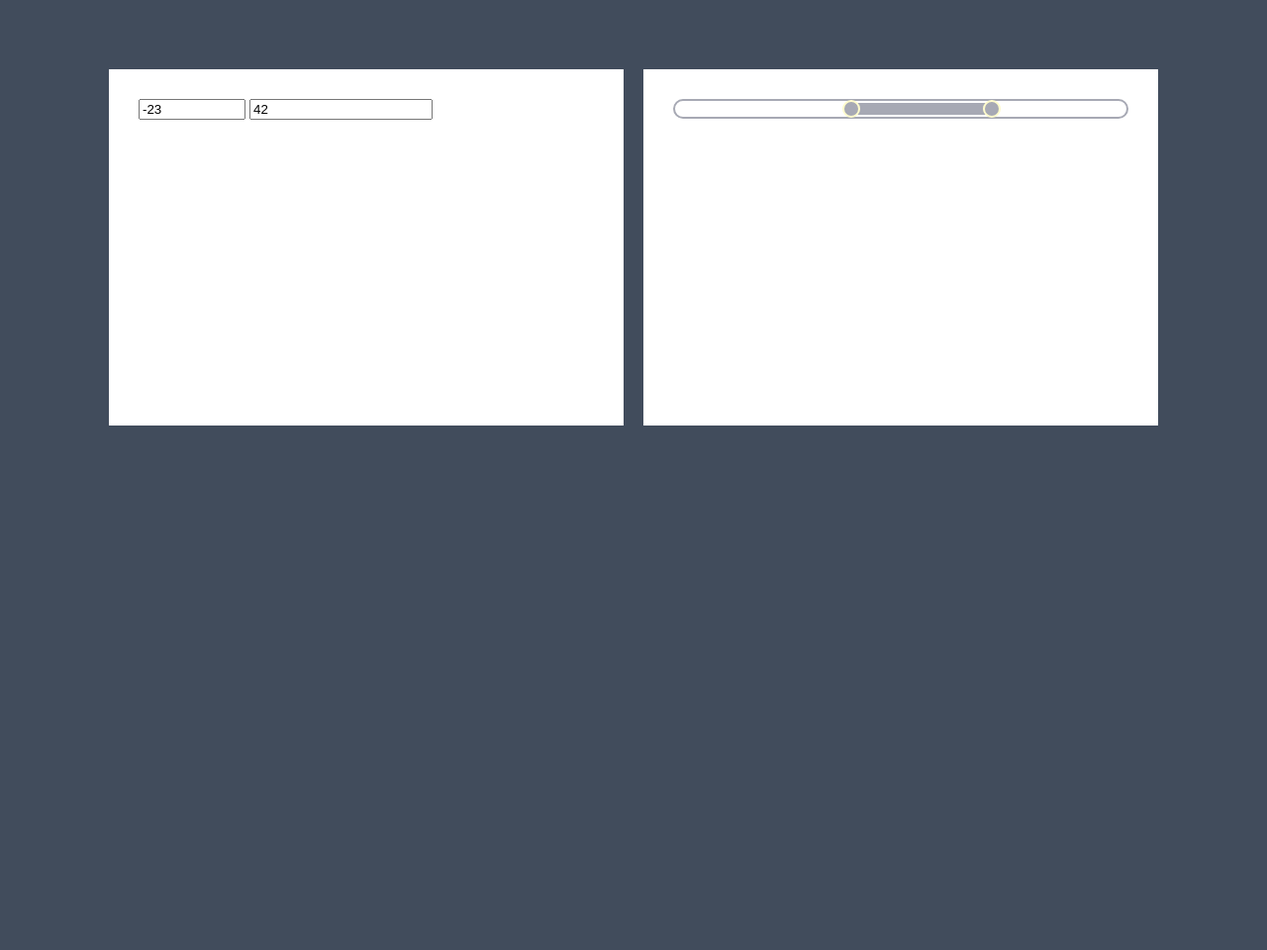
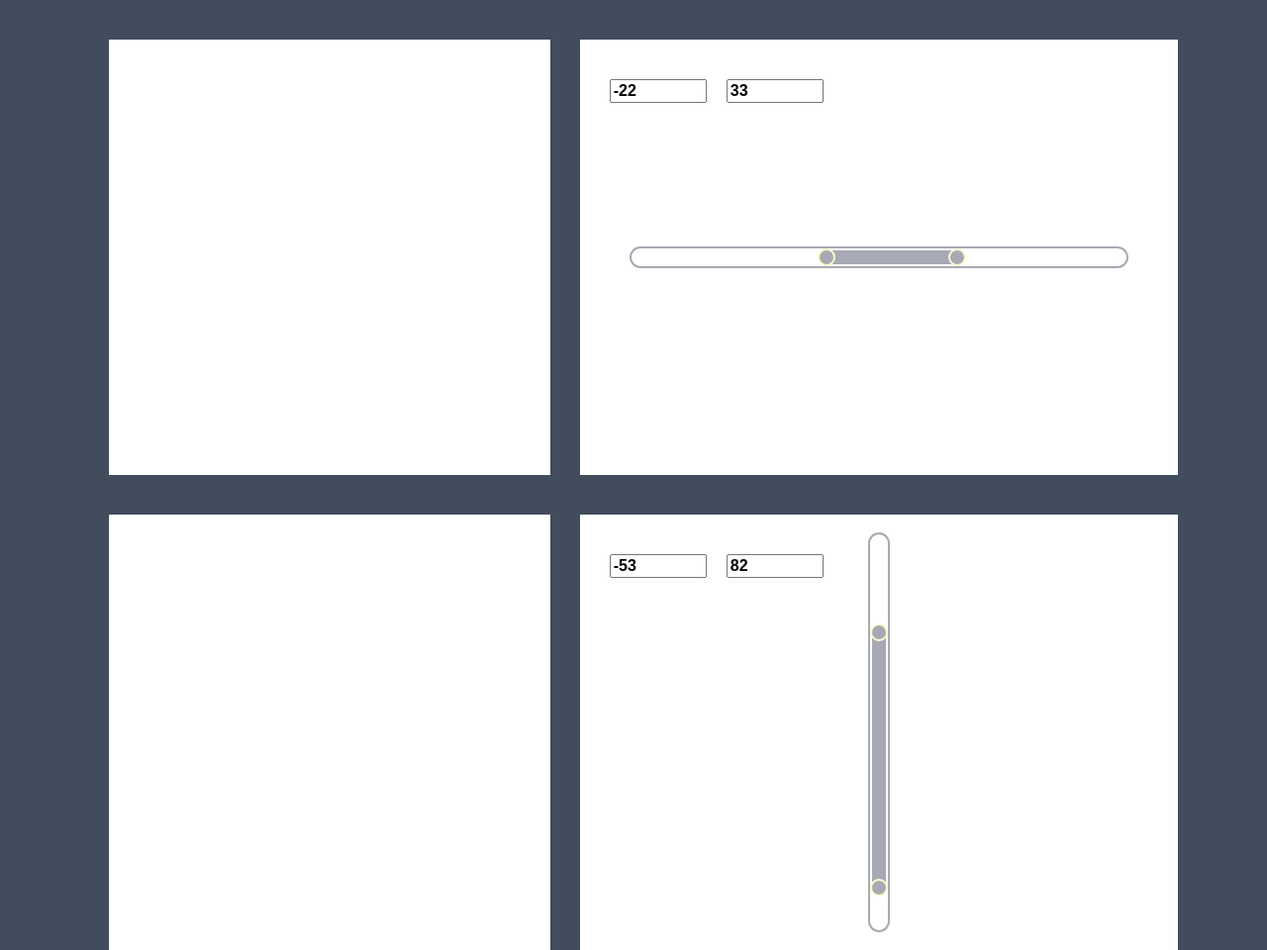
Before and after one commit to Evgeny3101/plugin, a website built with webpack: page src/index.html in a window 1280 px wide. Shown: the whole page at 99% size. Before the commit the page ends 800 px from the top, so only its background shows below. Built offline with nearby package versions, Linux system fonts and the light colour scheme.

Commit message:
Метод View.setRangePosition устанавливает переменные  позиций для переключения горизонтального и вертикального вида. Метод Range.setClassPositon устанавливает класс(CSS) ответственный за положение диапазона.

```diff
--- a/src/index.html
+++ b/src/index.html
@@ -6,23 +6,32 @@
   <title>webpack</title>
 </head>
 <body class="page">
+  <div class="wrapper">
+    <div class="tuning">
+
+    </div>
+    <div class="container">
+      <div class="container-field">
+        <input type="text" class="field-style text-field">
+        <input type="text" class="field-style text-field2">
+      </div>
+      <div class="plugin rangeSlider1"></div>
+    </div>
+  </div>
 
   <div class="wrapper">
+    <div class="tuning">
 
+    </div>
     <div class="container">
-      <div class="tuning">
-        <input type="text" class="text-field">
-        <input type="text" class="text-field2">
+      <div class="container-field ">
+        <input type="text" class="field-style text-field3">
+        <input type="text" class="field-style text-field4">
       </div>
+      <div class="plugin rangeSlider2"></div>
     </div>
+  </div>
 
-    <div class="container">
-      <div class="plugin">
-        <div class="rangeSlider1"></div>
-      </div>
-    </div>
-
-  </div>
 
 </body>
 </html>
--- a/src/index.js
+++ b/src/index.js
@@ -5,15 +5,18 @@ import {RangeSlider} from './ts/main'
 
 let newSlider = new RangeSlider('.rangeSlider1', {
   textField : ['.text-field', '.text-field2'],
-  range     : false,
+  range     : true,
   value     : [-22, 33],
   minValue  : -100
 })
 
 
-newSlider.dataset({
-  value     : [-23, 42],
+let newSlider2 = new RangeSlider('.rangeSlider2', {
+  textField : ['.text-field3', '.text-field4'],
+  value     : [-53, 82],
+  step      : 0.2,
+  maxValue  : 100,
+  minValue  : -100,
   range     : true,
-  step      : 0.2,
-  maxValue  : 100
+  vertical  : true,
 })
--- a/src/stylesheets/style.styl
+++ b/src/stylesheets/style.styl
@@ -1,40 +1,87 @@
 body
   background        : #414c5c
+  margin            : 20px 100px
 
 .page
-  margin            : 50px 100px
   display           : flex
   flex-direction    : column
+  justify-content   : space-between
+  height            : 500px
 
 .wrapper
+  width             : 100%
+  margin            : 20px 10px
   display           : flex
   justify-content   : space-between
-  width             : 100%
-  height            : 400px
+  background        : #fff
+
+
+.tuning
+  width             : 700px
+  padding           : 40px
+  border-right      : 30px solid #414c5c
 
 .container
-  background        : #fff
+  position            relative
+
+  height            : 400px
   width             : 100%
-  padding           : 30px
+  padding: 20px
+
+
+.plugin
+  width             : 100%
+  height            : 100%
+
+  display           : flex
+  justify-content   : space-around
+  align-items       : center
+
+.container-field
+  position absolute
+
+  display           : flex
+  justify-content   : space-between
+
+.field-style
   margin            : 20px 10px
+  width             : 90px
 
-.text-field
-  width             : 100px
+  font-size         : 16px
+  font-weight       : bold
 
 
 // slider display setting
 
-.range-slider
+.js-range-slider
   position          : relative
-  height            : 16px
   border            : 2px solid rgb(167, 169, 180)
   border-radius     : 25px
+  margin            : 30px
 
-.range-btn
+  &__vertical
+    width             : 18px
+    height            : 100%
+
+    & .js-range-interval
+      left              : 50%;
+      transform         : translateX(-50%);
+      width             : 14px;
+
+
+  &__horizontal
+    height            : 18px
+    width             : 100%
+
+    & .js-range-interval
+      top               : 50%;
+      transform         : translateY(-50%);
+      height            : 14px;
+
+
+
+.js-range-btn
   position          : absolute;
-  top               : 50%;
-  transform         : translateY(-50%);
-
   width             : 14px;
   height            : 14px;
 
@@ -46,22 +93,6 @@ body
   cursor            : pointer;
   transition        : all
 
-.range-interval
+.js-range-interval
   position          : absolute;
-  top               : 50%;
-  transform         : translateY(-50%);
-
-  height            : 12px;
   background        : rgb(167, 169, 180);
-
-
-// .vertical
-//   height            : 100%
-//   max-height        : 600px
-//   min-height        : 200px
-
-
-// .horizontal
-//   width             : 100%
-//   max-width         : 600px
-//   min-width         : 200px
--- a/src/ts/main.ts
+++ b/src/ts/main.ts
@@ -17,6 +17,7 @@ class RangeSlider {
 
   dataset(data?): void {
     this.model.dataset(data)
+    this.view.setValuesPosition(this.model.vertical)
     this.controller.setBtn(this.model, this.view)
     this.view.setTextField(this.model.textField, this.model.value)
     this.controller.update(this.model, this.view)
--- a/src/ts/modules/controller.ts
+++ b/src/ts/modules/controller.ts
@@ -5,6 +5,7 @@ class Controller {
 
   constructor(model, view) {
     // установка значений в полях и кнопок по координатам
+    view.setValuesPosition(model.vertical)
     view.setTextField(model.textField, model.value)
     this.setBtn(model, view)
     this.update(model, view)
--- a/src/ts/modules/model.ts
+++ b/src/ts/modules/model.ts
@@ -10,7 +10,7 @@ class Model {
   decimalPlaces: number
 
   range: boolean
-  verticalPos: boolean
+  vertical: boolean
   lable: boolean
 
   textField: string[]
@@ -23,7 +23,7 @@ class Model {
     this.step        =  1
 
     this.range       =  false
-    this.verticalPos =  false
+    this.vertical    =  false
     this.lable       =  false
 
     this.textField   =  ['.text-field', 'text-field2']
@@ -60,7 +60,7 @@ class Model {
     return result
   }
 
-  // выставляет на ближайший step
+  // выставляет на ближайший step и обрезает знаки после запятой
   putInStep(num: number[]):number[] {
     let result: number[] = []
     for(let item of num) {
--- a/src/ts/modules/view.ts
+++ b/src/ts/modules/view.ts
@@ -14,6 +14,7 @@ class View {
   size: number
   textFieldDOM: HTMLInputElement[] = []
   step: number
+  pos: {} = {}
 
   constructor(id: string) {
     this.mainDOM   =  document.querySelector(id)
@@ -25,13 +26,13 @@ class View {
     this.range.DOM.innerHTML = ''
     this.button = []
     for(let i = 0; i <= Number(data.range); i++){
-      this.button[i] =  new Button(this.range.DOM)
+      this.button[i] =  new Button(this.range.DOM, this.pos)
     }
   }
 
   // создание интервала между кнопками
   setInterval() {
-    this.interval = new Interval(this.range.DOM)
+    this.interval = new Interval(this.range.DOM, this.pos)
   }
 
 
@@ -47,7 +48,7 @@ class View {
   convertValues(data) {
     for(let i = 0; i < this.button.length; i++) {
       let btn = this.button[i]
-      let rangeInPx = this.range.DOM['clientWidth'] - btn.DOM['offsetWidth'];
+      let rangeInPx = this.range.DOM[this.pos.clientSize] - btn.DOM[this.pos.offsetSize];
       let valueRange = Math.abs(data.maxValue - data.minValue)
       this.step = rangeInPx / valueRange
 
@@ -89,6 +90,36 @@ class View {
     }
   }
 
+  // устанавливает переменные  позиций для переключения горизонтального и вертикального видов
+  setValuesPosition(vertical){
+    if(vertical) {
+      this.pos = {
+        // range
+        offset     : 'top',
+        size       : 'height',
+        clientSize : 'clientHeight',
+        offsetSize : 'offsetHeight',
+        // btn
+        page       : 'pageY',
+        offsetFrom : 'offsetTop',
+      }
+    } else {
+      this.pos = {
+        // range
+        offset     : 'left',
+        size       : 'width',
+        clientSize : 'clientWidth',
+        offsetSize : 'offsetWidth',
+        // btn
+        page       : 'pageX',
+        offsetFrom : 'offsetLeft',
+      }
+    }
+
+    this.range.setClassPositon(vertical)
+  }
+
+
 }
 
 
--- a/src/ts/modules/view/button.ts
+++ b/src/ts/modules/view/button.ts
@@ -3,22 +3,22 @@ import {Observable} from '../../util/observable'
 
 class Button extends elemDOM {
   Observable = new Observable();
+  pos: any;
 
-  constructor(id: Element){
-    super(id, 'div', 'range-btn')
-
+  constructor(id: Element, pos){
+    super(id, 'div', 'js-range-btn')
+    this.pos = pos
   } // constructor
 
   move(evt) {
     const btn = evt.target;
     const parent = evt.path[1];
-
-    const baseShift  =  evt['pageX'];
-    const rangeShift =  btn['offsetLeft']
-    const rangeSize  =  parent['clientWidth'] - btn['offsetWidth'];
+    const baseShift  =  evt[this.pos.page];
+    const rangeShift =  btn[this.pos.offsetFrom]
+    const rangeSize  =  parent[this.pos.clientSize] - btn[this.pos.offsetSize];
 
     document.onmousemove  = (evt) => {
-      let coords =  rangeShift - (baseShift - event['pageX'])
+      let coords =  rangeShift - (baseShift - event[this.pos.page])
 
       // limit coords
       if (coords < 0) coords =  0;
@@ -42,7 +42,7 @@ class Button extends elemDOM {
   }
 
   toPosition() {
-    this.DOM.style['left'] = this.coord + 'px'
+    this.DOM.style[this.pos.offset] = this.coord + 'px'
   }
 
 } // class
--- a/src/ts/modules/view/interval.ts
+++ b/src/ts/modules/view/interval.ts
@@ -2,9 +2,11 @@ import {elemDOM} from './elemDOM'
 
 
 class Interval extends elemDOM {
+  pos: any
 
-  constructor(id: Element){
-    super(id, 'div', 'range-interval')
+  constructor(id: Element, pos){
+    super(id, 'div', 'js-range-interval')
+    this.pos = pos
 
   } // constructor
 
@@ -17,8 +19,8 @@ class Interval extends elemDOM {
     let end   =  Math.max.apply(null, btnsCoord)
     let size  =  end - begin
 
-    this.DOM.style['left'] =  begin + (data.btnSize / 2) +  'px'
-    this.DOM.style['width'] =  size  +  'px'
+    this.DOM.style[this.pos.offset] =  begin + (data.btnSize / 2) +  'px'
+    this.DOM.style[this.pos.size] =  size  +  'px'
   }
 
 
--- a/src/ts/modules/view/range.ts
+++ b/src/ts/modules/view/range.ts
@@ -2,9 +2,21 @@
 
 class Range extends elemDOM {
   constructor(id: Element){
-    super(id, 'div', 'range-slider')
+    super(id, 'div', 'js-range-slider')
   }
 
+  //  устанавливает класс(CSS), ответственный за положение диапазона
+  setClassPositon(vert){
+    if(vert) {
+      let oldClass = this.DOM.classList.contains('js-range-slider__horizontal')
+      if(oldClass) this.DOM.classList.remove('js-range-slider__horizontal')
+      this.DOM.classList.add('js-range-slider__vertical')
+    } else {
+      let oldClass = this.DOM.classList.contains('js-range-slider__vertical')
+      if(oldClass) this.DOM.classList.remove('js-range-slider__vertical')
+      this.DOM.classList.add('js-range-slider__horizontal')
+    }
+  }
 }
 
 export {Range}
```
